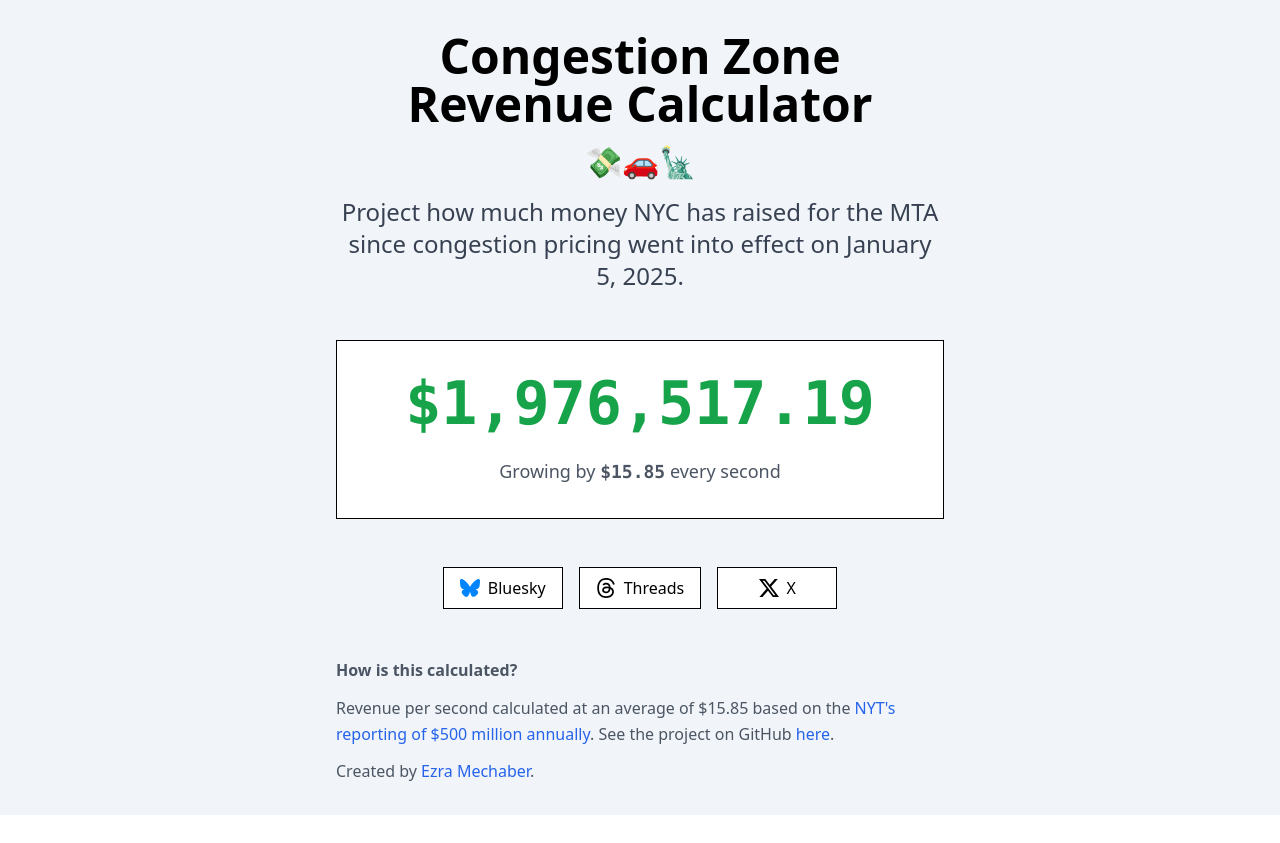
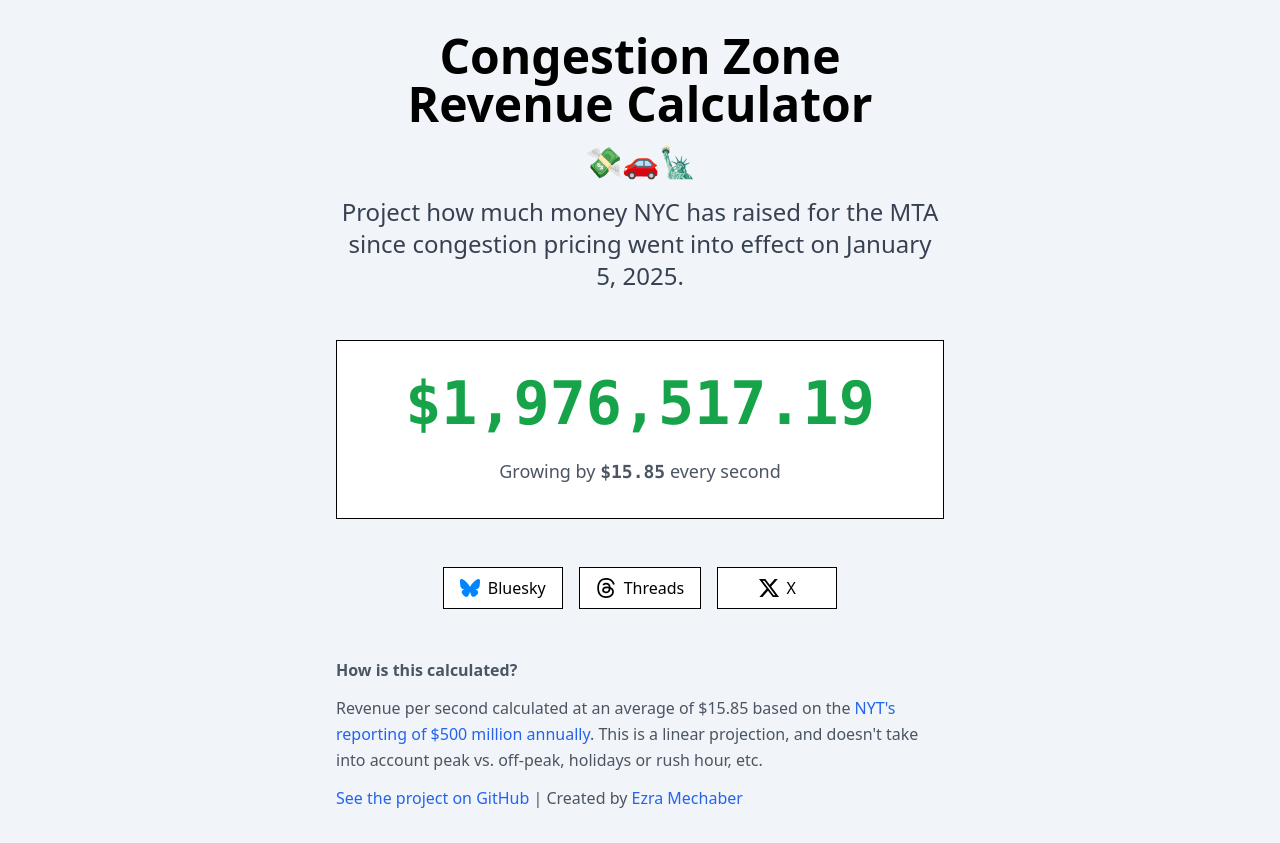
Before and after one commit to ezramechaber/congestion-revenue-calculator, a Next.js app: page / in a window 1280 px wide. Before the commit the page ends 815 px from the top, so only its background shows below. Built offline with nearby package versions, Linux system fonts and the light colour scheme.

Commit message:
Small tweaks.

```diff
--- a/app/page.tsx
+++ b/app/page.tsx
@@ -119,20 +119,17 @@
                className="text-blue-600 hover:underline">
               NYT&apos;s reporting of $500 million annually
             </a>
-            . See the project on GitHub{' '}
-            <a href="https://www.congestionrevenue.nyc/"
-               className="text-blue-600 hover:underline">
-              here
-            </a>
-            .
-          </p>
-          <p>
-            Created by{' '}
+            . This is a linear projection, and doesn't take into account peak vs. off-peak, holidays or rush hour, etc.</p>
+          <p className="leading-relaxed">
+          {' '}<a href="https://www.congestionrevenue.nyc/"
+               className="text-blue-600 hover:underline">See the project on GitHub</a>
+
+              {' '}| Created by{' '}
             <a href="https://www.ezramechaber.com"
                className="text-blue-600 hover:underline">
               Ezra Mechaber
             </a>
-            .
+
           </p>
         </footer>
       </div>
```
